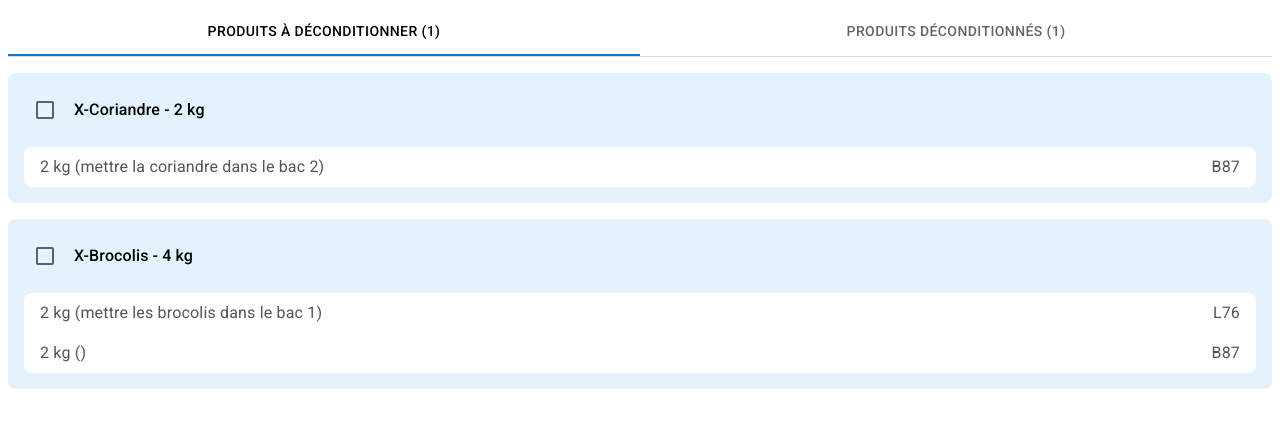
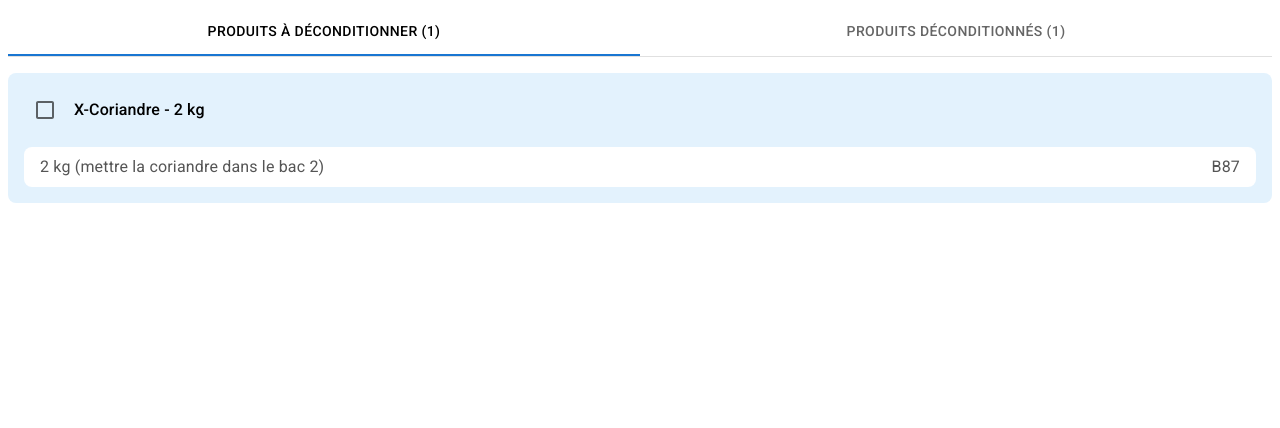
Before and after one commit to tiavina-mika/kfc-unpacking-ingredients, a React (Vite) app: page / in a window 1280 px wide. Shown: the top 428 px of the page. Built offline with nearby package versions, Linux system fonts and the light colour scheme.

Commit message:
Update UnpackingPSEsByIngredients.tsx

```diff
--- a/src/containers/UnpackingPSEsByIngredients.tsx
+++ b/src/containers/UnpackingPSEsByIngredients.tsx
@@ -16,41 +16,39 @@ const sx = {
     alignSelf: "stretch",
   },
   tab: {
-    flex: 1,
     textAlign: "center",
-    minWidth: "100%"
+    minWidth: "50%"
   }
 }
 const UnpackingPSEsByIngredients = () => {
   const [tab, setTab] = useState<number>(0);
   const handleChange = (_: React.SyntheticEvent, newValue: number) => {
+    console.log("🚀 ~ handleChange ~ newValue:", newValue)
     setTab(newValue);
   }
 
   return (
     <Box sx={{ width: '100%', display: "flex", flexDirection: "column", gap: 2 }}>
       <Box sx={sx.tabsContainer}>
-        {[`Produits à DÉConditionner (${ingredientsTodo.length})`, `PRODUITS DÉConditionnés (${ingredientsDone.length})`].map((title, index) => (
         <Tabs
-            key={index}
-            value={index}
+          value={tab}
           textColor="inherit"
           indicatorColor="primary"
           onChange={handleChange}
           sx={sx.tabs}
           aria-label="Unpacking Ingredients Tabs"
         >
+          {[`Produits à DÉConditionner (${ingredientsTodo.length})`, `PRODUITS DÉConditionnés (${ingredientsDone.length})`].map((title, index) => (
             <Tab
+              key={index}
               label={title}
-              id={`unpacking-ingredients-${index}`}
-              aria-controls={`unpacking-ingredientspanel-${index}`}
               sx={sx.tab}
             />
+          ))}
         </Tabs>
-        ))}
       </Box>
-      <UnpackingPSEsByIngredientsForm ingredients={ingredientsTodo} tab={tab} index={0} />
-      <UnpackingPSEsByIngredientsForm ingredients={ingredientsDone} tab={tab} index={1} />
+      {tab === 0 && <UnpackingPSEsByIngredientsForm ingredients={ingredientsTodo} />}
+      {tab === 1 && <UnpackingPSEsByIngredientsForm ingredients={ingredientsDone} />}
     </Box>
   )
 }
```
Lines whose indentation alone changed are shown as unchanged.
